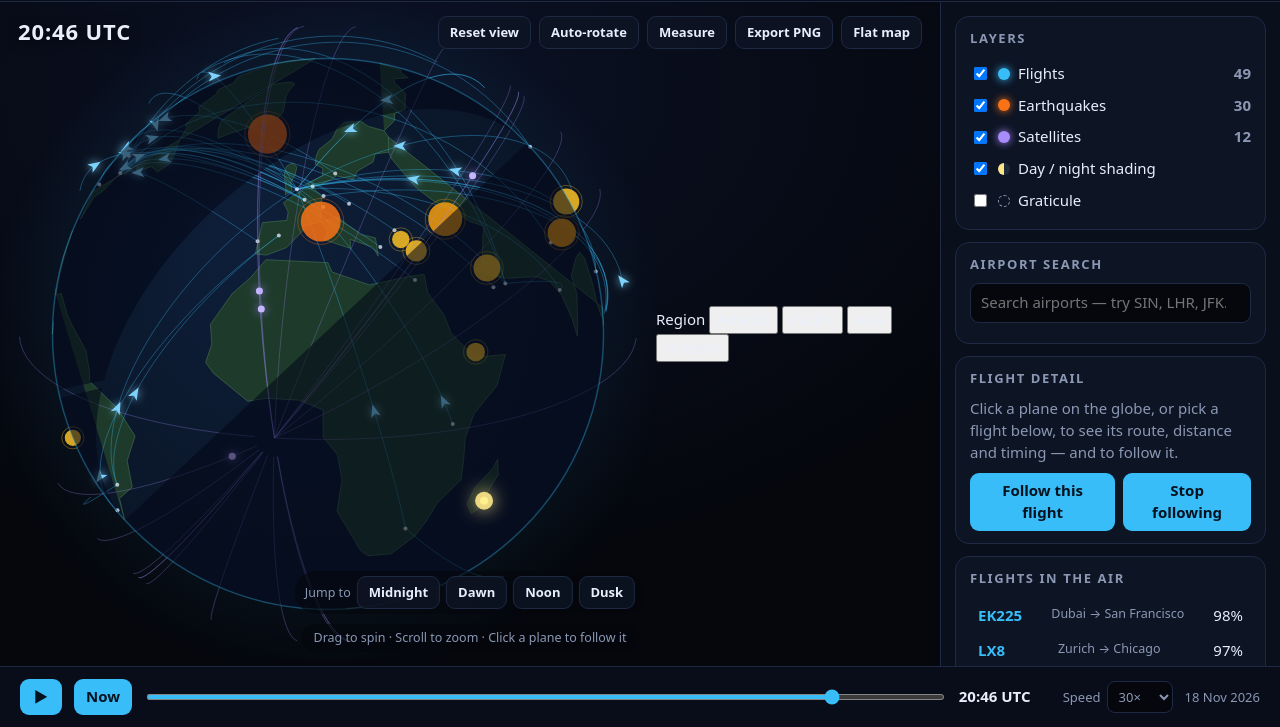
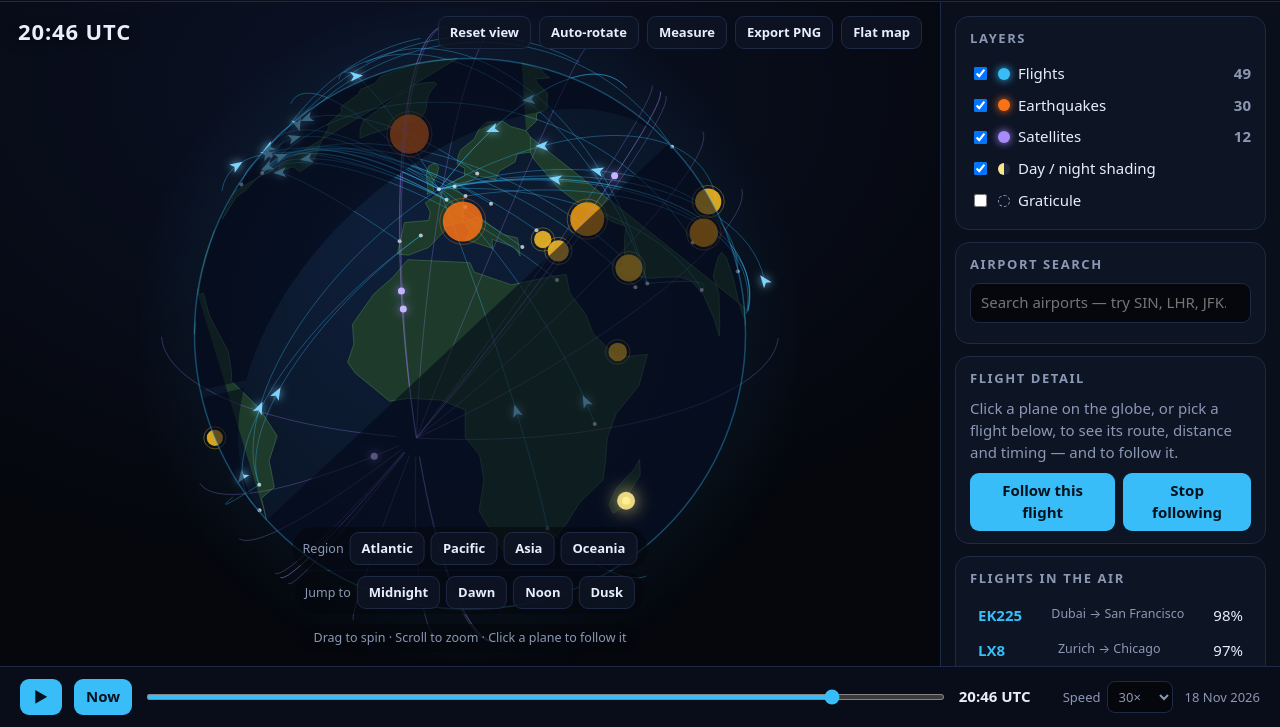
Before and after one commit to iamkorvynn/flight-globe, a website with bundled scripts: page index.html in a window 1280 px wide. Shown: the part 73-800 px from the top of the page. Built offline with nearby package versions, Linux system fonts and the light colour scheme; no server answers; animation ran at ten frames a second.

Commit message:
Style region jump bar

```diff
--- a/css/toolbar.css
+++ b/css/toolbar.css
@@ -16,6 +16,16 @@
   color: var(--muted); font-size: 12.5px;
   background: rgba(5, 7, 13, .6); padding: 5px 10px; border-radius: 999px;
 }
+#regionBar {
+  position: absolute; bottom: 96px; left: 50%; transform: translateX(-50%);
+  display: flex; gap: 6px; align-items: center;
+  color: var(--muted); font-size: 12.5px;
+  background: rgba(5, 7, 13, .6); padding: 5px 10px; border-radius: 999px;
+}
+#regionBar button { background: rgba(13, 20, 36, .85); color: var(--ink);
+  border: 1px solid var(--line); border-radius: 9px;
+  padding: 6px 11px; font-size: 13px; font-weight: 600; }
+#regionBar button:hover { border-color: var(--accent); }
 #measureHint {
   position: absolute; top: 58px; right: 18px;
   background: rgba(245, 158, 11, .15); border: 1px solid var(--accent2);
```
